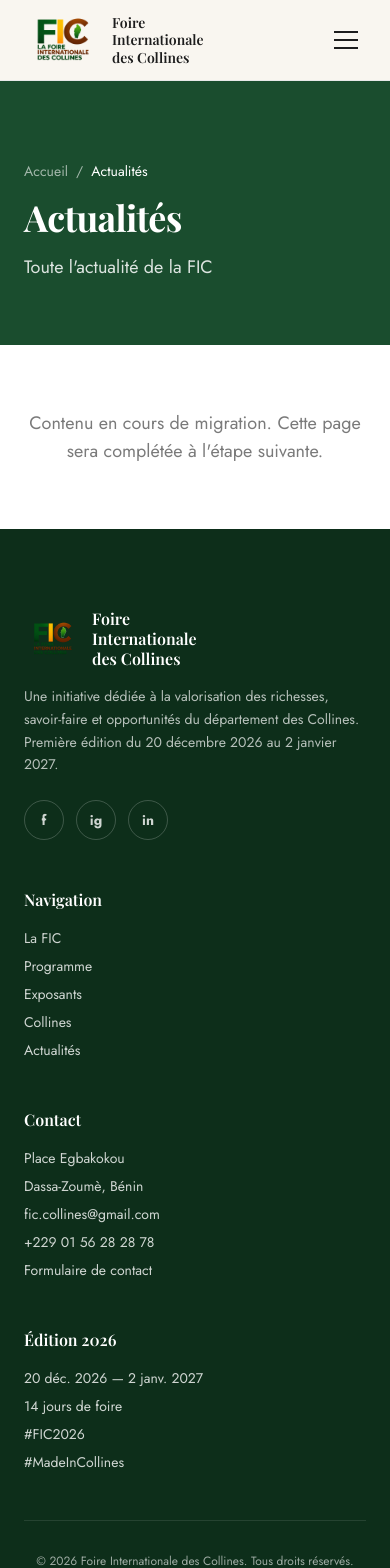
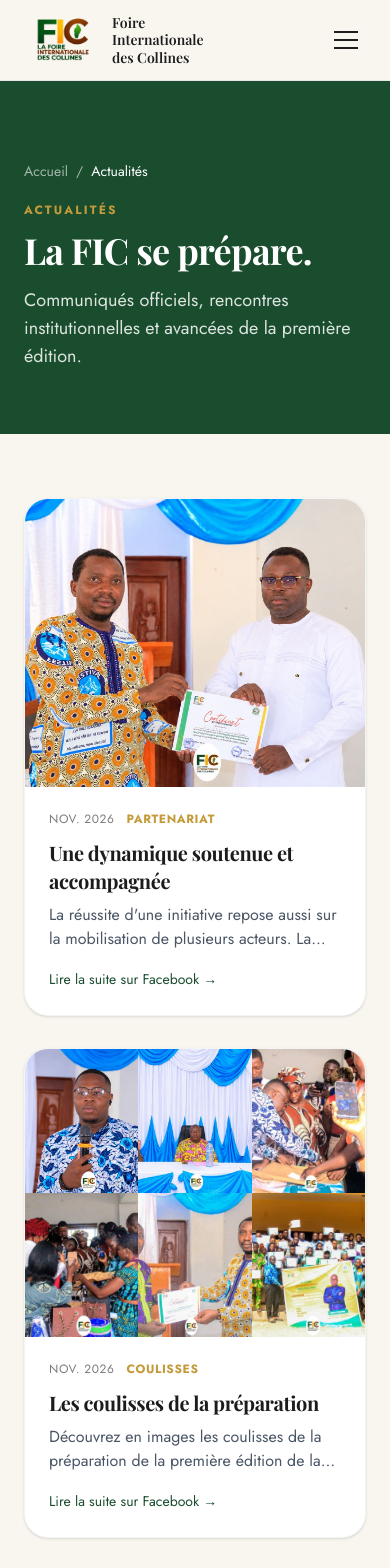
Before and after one commit to kotchoffas-commits/fic-site, a Next.js app in the folder next/: page /actualites in a window 390 px wide. Shown: the top 1568 px of the page. Built offline with nearby package versions, Linux system fonts and the light colour scheme.

Commit message:
feat(next): page /actualites complète — 23 articles (single/album/video) réutilisant NewsCard

```diff
--- a/next/app/actualites/page.tsx
+++ b/next/app/actualites/page.tsx
@@ -1,19 +1,40 @@
 import PageHero from "@/components/sections/PageHero";
+import NewsCard from "@/components/sections/NewsCard";
+import Link from "next/link";
+import { ACTUALITES } from "@/lib/actualites-data";
 
 export const metadata = {
   title: "Actualités — FIC 2026",
-  description: "Toute l'actualité de la FIC",
+  description: "Communiqués, préparatifs et mobilisation autour de la FIC 2026.",
 };
 
 export default function Page() {
   return (
     <>
-      <PageHero title="Actualités" subtitle="Toute l'actualité de la FIC" breadcrumb="Actualités" />
-      <section className="py-16 md:py-24 bg-white">
+      <PageHero
+        kicker="Actualités"
+        title="La FIC se prépare."
+        subtitle="Communiqués officiels, rencontres institutionnelles et avancées de la première édition."
+        breadcrumb="Actualités"
+      />
+
+      <section className="py-16 md:py-24 bg-cream">
+        <div className="max-w-[1200px] mx-auto px-6">
+          <div className="grid grid-cols-1 md:grid-cols-2 lg:grid-cols-3 gap-8">
+            {ACTUALITES.map((it, i) => (
+              <NewsCard key={i} item={it} />
+            ))}
+          </div>
+        </div>
+      </section>
+
+      <section className="py-16 md:py-24 bg-green text-white">
         <div className="max-w-[1200px] mx-auto px-6 text-center">
-          <p className="text-gray-500 text-lg">
-            Contenu en cours de migration. Cette page sera complétée à l'étape suivante.
-          </p>
+          <h2 className="font-serif text-3xl md:text-5xl font-bold mb-4">Ne manquez aucune actualité.</h2>
+          <p className="text-lg text-white/85 mb-10 max-w-2xl mx-auto">Suivez notre page Facebook officielle pour être informé en temps réel.</p>
+          <Link href="https://www.facebook.com/FoireInternationaledescollines" target="_blank" rel="noopener" className="inline-block bg-gold text-green-dark px-6 py-3 rounded-lg font-medium hover:bg-gold-dark transition">
+            Suivre sur Facebook
+          </Link>
         </div>
       </section>
     </>
--- a/next/components/sections/NewsCard.tsx
+++ b/next/components/sections/NewsCard.tsx
@@ -3,19 +3,28 @@
 import Image from "next/image";
 import Link from "next/link";
 import { useState } from "react";
-
-export type NewsItem =
-  | { type: "single"; img: string; date: string; cat: string; title: string; text: string; link: string }
-  | { type: "album"; album: string[]; date: string; cat: string; title: string; text: string; link: string };
+import type { NewsItem } from "@/lib/actualites-data";
 
 export default function NewsCard({ item }: { item: NewsItem }) {
   const [modal, setModal] = useState<number | null>(null);
-  const images = item.type === "single" ? [item.img] : item.album;
+
+  const images =
+    item.type === "single" ? [item.img] :
+    item.type === "album" ? item.album :
+    [];
 
   return (
     <>
       <article className="group bg-white rounded-3xl overflow-hidden shadow-sm hover:shadow-2xl hover:-translate-y-2 transition-all duration-500 border border-gray-100">
-        {item.type === "single" ? (
+
+        {item.type === "video" ? (
+          <div className="relative h-72 overflow-hidden bg-black">
+            <video controls preload="metadata" className="w-full h-full object-cover">
+              <source src={item.video} type="video/mp4" />
+              Votre navigateur ne supporte pas la vidéo.
+            </video>
+          </div>
+        ) : item.type === "single" ? (
           <div className="relative h-72 overflow-hidden cursor-pointer" onClick={() => setModal(0)}>
             <Image
               src={item.img}
@@ -27,10 +36,10 @@ export default function NewsCard({ item }: { item: NewsItem }) {
           </div>
         ) : (
           <div
-            className={`grid ${item.album.length === 6 ? "grid-cols-3" : "grid-cols-2"} h-72 overflow-hidden cursor-pointer`}
+            className={`grid ${item.album.length >= 6 ? "grid-cols-3" : "grid-cols-2"} h-72 overflow-hidden cursor-pointer`}
             onClick={() => setModal(0)}
           >
-            {item.album.map((src, i) => (
+            {item.album.slice(0, 6).map((src, i) => (
               <div key={i} className="relative overflow-hidden">
                 <Image
                   src={src}
@@ -62,7 +71,7 @@ export default function NewsCard({ item }: { item: NewsItem }) {
         </div>
       </article>
 
-      {modal !== null && (
+      {modal !== null && images.length > 0 && (
         <div
           className="fixed inset-0 z-[200] bg-black/90 flex items-center justify-center p-4"
           onClick={() => setModal(null)}
@@ -75,15 +84,13 @@ export default function NewsCard({ item }: { item: NewsItem }) {
               height={800}
               className="w-full h-auto max-h-[85vh] object-contain"
             />
-            <div className="absolute top-4 right-4 flex gap-2">
             <button
               onClick={() => setModal(null)}
-                className="w-10 h-10 rounded-full bg-white/20 text-white hover:bg-white/30"
+              className="absolute top-4 right-4 w-10 h-10 rounded-full bg-white/20 text-white hover:bg-white/30"
               aria-label="Fermer"
             >
               ×
             </button>
-            </div>
             {images.length > 1 && (
               <>
                 <button
@@ -111,3 +118,5 @@ export default function NewsCard({ item }: { item: NewsItem }) {
     </>
   );
 }
+
+export type { NewsItem } from "@/lib/actualites-data";
--- /dev/null
+++ b/next/lib/actualites-data.ts
@@ -0,0 +1,33 @@
+export type NewsItem =
+  | { type: "single"; img: string; date: string; cat: string; title: string; text: string; link: string }
+  | { type: "album"; album: string[]; date: string; cat: string; title: string; text: string; link: string }
+  | { type: "video"; video: string; date: string; cat: string; title: string; text: string; link: string };
+
+const FB = "https://www.facebook.com/FoireInternationaledescollines";
+const A = "/assets/actualites";
+
+export const ACTUALITES: NewsItem[] = [
+  { type: "single", img: `${A}/id1.jpg`, date: "Nov. 2026", cat: "Partenariat", title: "Une dynamique soutenue et accompagnée", text: "La réussite d'une initiative repose aussi sur la mobilisation de plusieurs acteurs. La formation sur le packaging a bénéficié du soutien des autorités locales, des médias et des plateformes numériques...", link: FB },
+  { type: "album", album: [`${A}/al1.jpg`,`${A}/al2.jpg`,`${A}/al3.jpg`,`${A}/al4.jpg`,`${A}/al5.jpg`,`${A}/al6.jpg`], date: "Nov. 2026", cat: "Coulisses", title: "Les coulisses de la préparation", text: "Découvrez en images les coulisses de la préparation de la première édition de la FIC. Une équipe mobilisée pour valoriser les Collines...", link: FB },
+  { type: "album", album: [`${A}/co1.jpg`,`${A}/co2.jpg`,`${A}/co3.jpg`,`${A}/co4.jpg`], date: "Nov. 2026", cat: "Patrimoine", title: "Les Collines de Dassa-Zoumè : un patrimoine naturel", text: "Situées dans la commune de Dassa-Zoumè, ces impressionnantes formations rocheuses font la renommée de la cité des 41 collines...", link: FB },
+  { type: "album", album: [`${A}/ns1.jpg`,`${A}/ns2.jpg`,`${A}/ns3.jpg`,`${A}/ns4.jpg`,`${A}/ns5.jpg`,`${A}/ns6.jpg`,`${A}/ns7.jpg`,`${A}/ns8.jpg`,`${A}/ns9.jpg`,`${A}/ns10.jpg`], date: "Nov. 2026", cat: "Formation", title: "Le numérique au service du Made in Collines !", text: "À l'ère du numérique, produire ne suffit plus : il faut également savoir faire connaître ses produits...", link: FB },
+  { type: "album", album: [`${A}/tn1.jpg`,`${A}/tn2.jpg`,`${A}/tn3.jpg`,`${A}/tn4.jpg`], date: "Nov. 2026", cat: "Innovation", title: "Transformer nos richesses locales !", text: "Comment tirer le meilleur des matières premières disponibles dans notre environnement ?...", link: FB },
+  { type: "album", album: [`${A}/be1.jpg`,`${A}/be2.jpg`,`${A}/be3.jpg`,`${A}/be4.jpg`,`${A}/be5.jpg`,`${A}/be6.jpg`,`${A}/be7.jpg`,`${A}/be8.jpg`,`${A}/be9.jpg`,`${A}/be10.jpg`], date: "Nov. 2026", cat: "Formation", title: "Bien emballer pour mieux valoriser", text: "Le packaging et le positionnement des produits Made in Collines à l'ère du numérique étaient au cœur de cette formation...", link: FB },
+  { type: "single", img: `${A}/noA.jpg`, date: "Nov. 2026", cat: "Formation", title: "Le Made in Collines se prépare !", text: "En prélude à la première édition de la FIC, entrepreneurs et artisans ont participé à une formation pratique...", link: FB },
+  { type: "album", album: [`${A}/Al1.JPG`,`${A}/Al2.JPG`,`${A}/Al3.JPG`,`${A}/Al4.JPG`,`${A}/Al5.JPG`,`${A}/Al6.JPG`], date: "Oct. 2026", cat: "Formation", title: "Les produits Made in Collines au cœur du numérique", text: "Dans le cadre de ses initiatives, la FIC a organisé le samedi 31 octobre 2026 une formation consacrée au packaging...", link: FB },
+  { type: "single", img: `${A}/cp.jpg`, date: "Août 2026", cat: "Formation", title: "Un bon produit doit savoir se distinguer", text: "Sur un marché où les consommateurs ont de nombreux choix, la qualité seule ne suffit pas toujours...", link: FB },
+  { type: "single", img: `${A}/pa.jpg`, date: "Août 2026", cat: "Formation", title: "À la rencontre de votre formateur", text: "Pour accompagner les acteurs économiques, la FIC met à l'honneur le marketing opérationnel avec ASSANVI Stanislas...", link: FB },
+  { type: "single", img: `${A}/o1.jpg`, date: "Août 2026", cat: "Découverte", title: "Ouèssè : Vaste et généreuse", text: "La commune d'Ouèssè regorge de ressources agricoles qui font la fierté des Collines...", link: FB },
+  { type: "single", img: `${A}/sa1.jpg`, date: "Août 2026", cat: "Découverte", title: "Savè : Porte d'entrée des Collines", text: "Réputée pour son dynamisme économique et sa position stratégique, Savè est une étape clé à découvrir...", link: FB },
+  { type: "single", img: `${A}/gl1.jpg`, date: "Juillet 2026", cat: "Découverte", title: "Glazoué : Dynamisme agricole et hospitalité", text: "Dynamisme agricole et hospitalité légendaire, Glazoué a beaucoup à offrir...", link: FB },
+  { type: "single", img: `${A}/dz1.jpg`, date: "Juillet 2026", cat: "Tournée", title: "Dassa-Zoumè : Terre de collines", text: "Terre de collines sacrées et de savoir-faire artisanal, Dassa-Zoumè fera partie d'une étape incontournable...", link: FB },
+  { type: "single", img: `${A}/st1.jpg`, date: "Juillet 2026", cat: "Tourisme", title: "La valorisation culturelle et touristique", text: "Patrimoine, traditions, sites naturels : les Collines ont tant à offrir, et la Foire est l'occasion de le célébrer ensemble...", link: FB },
+  { type: "single", img: `${A}/pel1.jpg`, date: "Juillet 2026", cat: "Communauté", title: "Bon pèlerinage à tous les fidèles", text: "À l'occasion du grand pèlerinage marial à la Grotte Notre-Dame d'Arigbo, à Dassa-Zoumè, la FIC adresse ses vœux...", link: FB },
+  { type: "single", img: `${A}/g1.jpg`, date: "Juillet 2026", cat: "Économie", title: "Le développement économique local", text: "La FIC met en lumière les entrepreneurs, producteurs et artisans qui font vivre les Collines au quotidien...", link: FB },
+  { type: "video", video: `${A}/vid2.mp4`, date: "Juillet 2026", cat: "Institutionnel", title: "La FIC en tournée stratégique à Cotonou", text: "La FIC poursuit son impulsion depuis Cotonou avec des rencontres stratégiques...", link: FB },
+  { type: "single", img: `${A}/s1.jpg`, date: "Juin 2026", cat: "Terrain", title: "Fête de l'Igname à Savalou : la FIC sur le terrain", text: "À l'occasion de la Fête de l'Igname, l'équipe de la FIC était à Savalou pour vivre cette grande célébration...", link: FB },
+  { type: "single", img: `${A}/i1.jpg`, date: "Juin 2026", cat: "Teaser", title: "Rendez-vous demain dans les Collines", text: "Demain, 15 août… Quelque chose se prépare dans les Collines...", link: FB },
+  { type: "single", img: `${A}/a1.jpg`, date: "Juin 2026", cat: "Annonce", title: "L'attente touche bientôt à sa fin", text: "Les Collines s'apprêtent à écrire une nouvelle page de leur histoire...", link: FB },
+  { type: "single", img: `${A}/V1.jpg`, date: "Juin 2026", cat: "Coulisses", title: "Retour sur une semaine d'exploration", text: "Cette semaine, on a exploré ensemble la culture, l'économie, le tourisme et les produits des Collines...", link: FB },
+  { type: "album", album: [`${A}/p1.jpg`,`${A}/p2.jpg`], date: "Juin 2026", cat: "Préparatifs", title: "Le Maire de Glazoué reçoit la délégation de la FIC", text: "Dans le cadre des préparatifs, une délégation de la FIC a été reçue par le Maire de Glazoué...", link: FB },
+];
```
Lines whose indentation alone changed are shown as unchanged.
